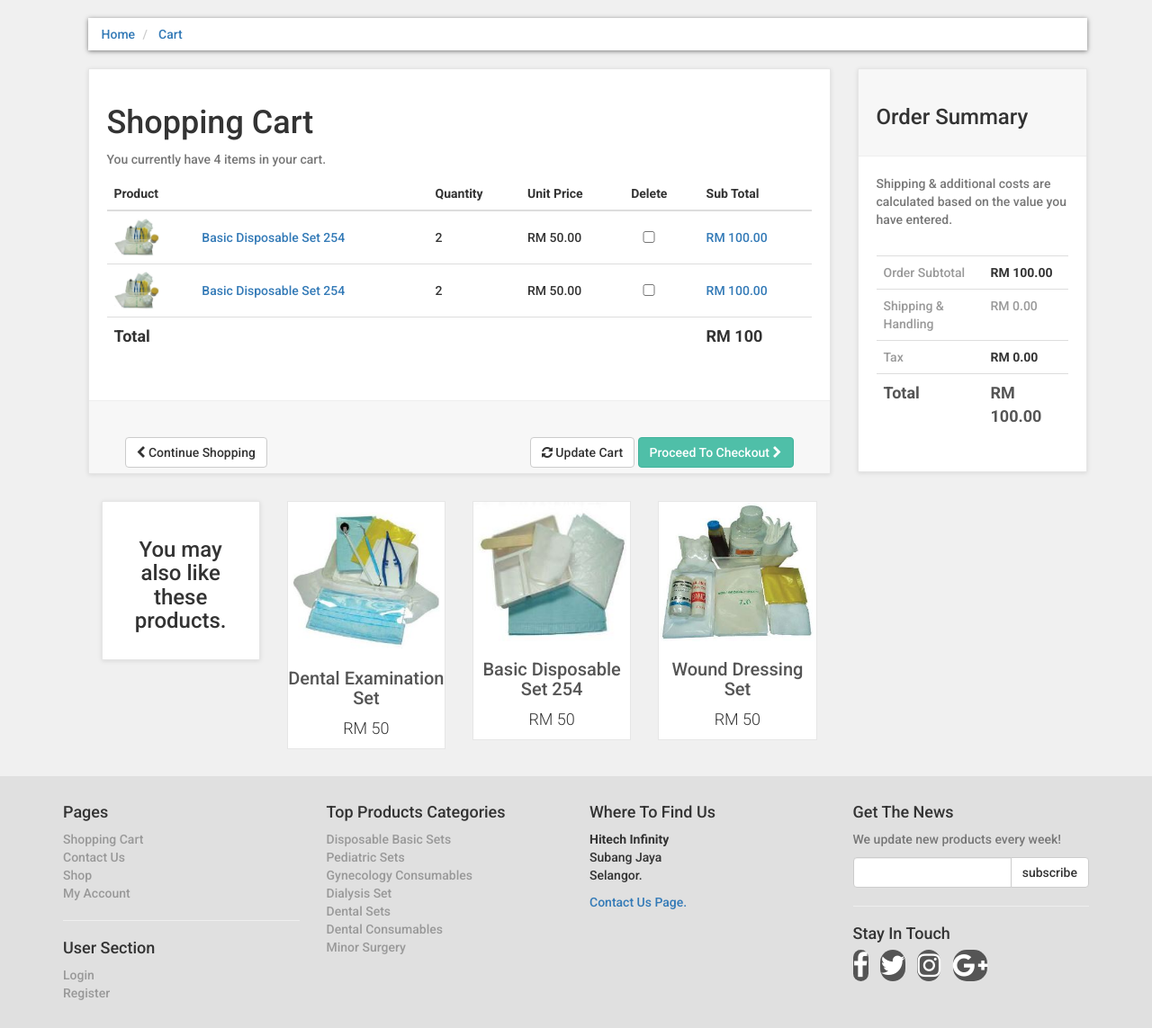
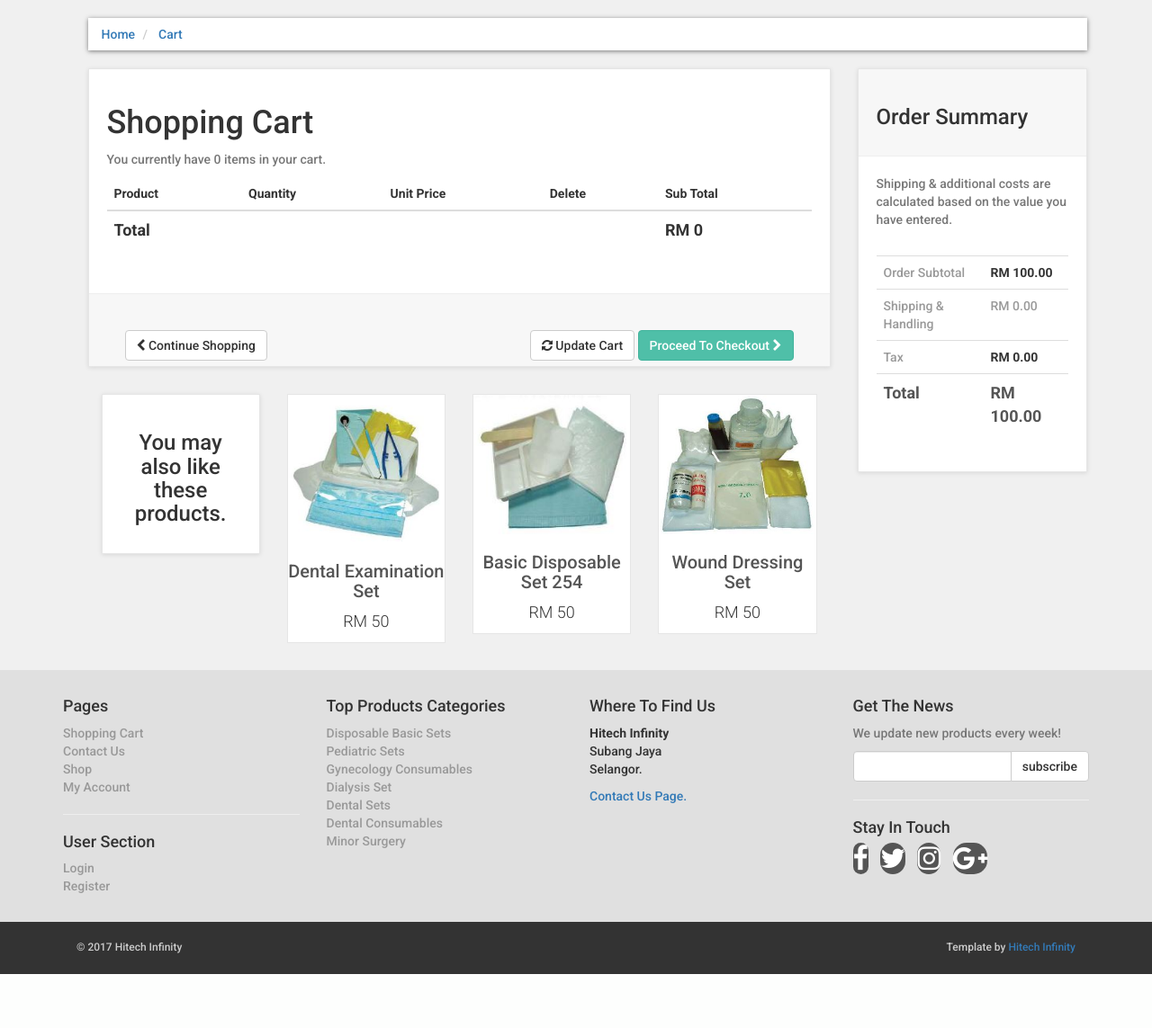
Before and after one commit to sharvinbala/e-commerce, a PHP site: page /cart.php in a window 1280 px wide. Shown: the part 122-1265 px from the top of the page at 90% size. After the commit the page ends 1205 px from the top, so only its background shows below. Run offline with PHP 8.4, Linux system fonts and the light colour scheme; data comes from the database, SQL or seed files in the repository; tables that the repository leaves empty or names only in its code hold one stand-in row (values such as "Sample post"); lists and menus that the app fills with data are empty.

Commit message:
cart.php only showing the quantities and prices correctly havent do delete and the rest

```diff
--- a/cart.php
+++ b/cart.php
@@ -159,7 +159,13 @@
 			<div class="box"><!-- box start -->
 				<form action="cart.php" method="post" enctype="multipart-form-data"><!--form starts -->
 					<h1>Shopping Cart</h1>
-					<p class="text-muted">You currently have 4 items in your cart.</p>
+					<?php
+						$ip_add = getRealUserIp();
+						$select_cart = "select * from cart where ip_add='$ip_add'";
+						$run_cart = mysqli_query($con, $select_cart);
+						$count = mysqli_num_rows($run_cart);
+					?>
+					<p class="text-muted">You currently have <?php echo $count; ?> items in your cart.</p>
 						<div class="table-responsive"><!--table responsive starts -->
 							<table class="table"><!--table starts -->
 								<thead><!-- thead starts -->
@@ -172,52 +178,54 @@
 									</tr>
 								</thead><!-- thead ends -->
 									<tbody><!--tbody starts -->
+
+										<?php
+											$total = 0;
+											while ($row_cart=mysqli_fetch_array($run_cart)) {
+											$pro_id = $row_cart['p_id'];
+											$pro_qty = $row_cart['qty'];
+											$get_products = "select * from products where product_id='$pro_id'";
+											$run_products = mysqli_query($con, $get_products);
+
+											while ($row_products = mysqli_fetch_array($run_products)) {
+												$product_title = $row_products['product_title'];
+												$product_img1 = $row_products['product_img1'];
+												$only_price = $row_products['product_price'];
+												$sub_total = $row_products['product_price'] * $pro_qty;
+												$total += $sub_total;
+										?>
+
 										<tr><!--tr starts -->
 											<td>
-												<img src="admin_area/product_images/cat set.jpg" class="img-responsive">
+												<img src="admin_area/product_images/<?php echo $product_img1; ?>" class="img-responsive">
 											</td>
 											<td>
-												<a href="#">Basic Disposable Set 254</a>
+												<a href="#"><?php echo $product_title; ?></a>
 											</td>
 											<td>
-												2
+												<?php echo $pro_qty; ?>
 											</td>
 											<td>
-												RM 50.00
+												RM <?php echo $only_price; ?>
 											</td>
 											 <td>
-												<input type="checkbox" name="remove[]">
+												<input type="checkbox" name="remove[]" value="<?php echo $pro_id; ?>">
 											</td>
 											<td>
-												<a href="#">RM 100.00</a>
+												RM <?php echo $sub_total; ?>
 											</td>
 										</tr><!--tr ends -->
-										<tr><!--tr starts -->
-											<td>
-												<img src="admin_area/product_images/cat set.jpg" class="img-responsive">
-											</td>
-											<td>
-												<a href="#">Basic Disposable Set 254</a>
-											</td>
-											<td>
-												2
-											</td>
-											<td>
-												RM 50.00
-											</td>
-											 <td>
-												<input type="checkbox" name="remove[]">
-											</td>
-											<td>
-												<a href="#">RM 100.00</a>
-											</td>
-										</tr><!--tr ends -->
+										<?php
+									}
+										}
+
+										?>
 
 									</tbody><!--tbody ends -->
 									<tfoot><!--tfoot starts -->
 										<tr>
 											<th colspan="5">Total</th>
-											<th colspan="2">RM 100</th>
+											<th colspan="2">RM <?php echo $total; ?></th>
 										</tr>
 									</tfoot><!--tfoot ends -->
 							</table><!--table ends -->
```
